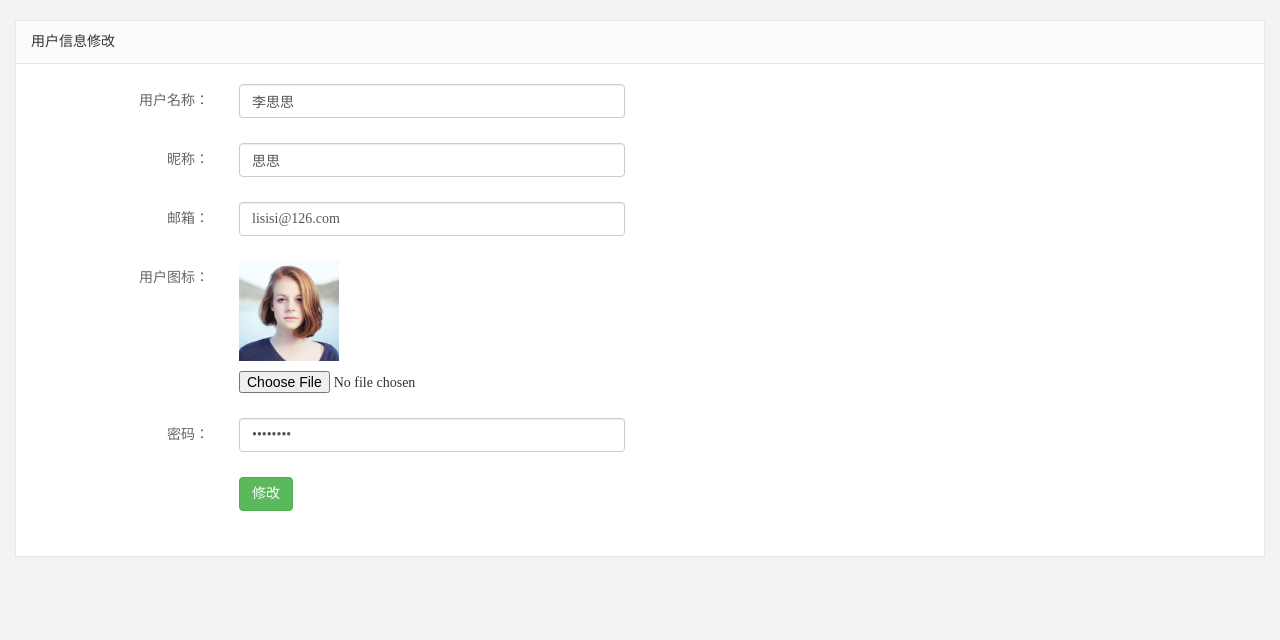
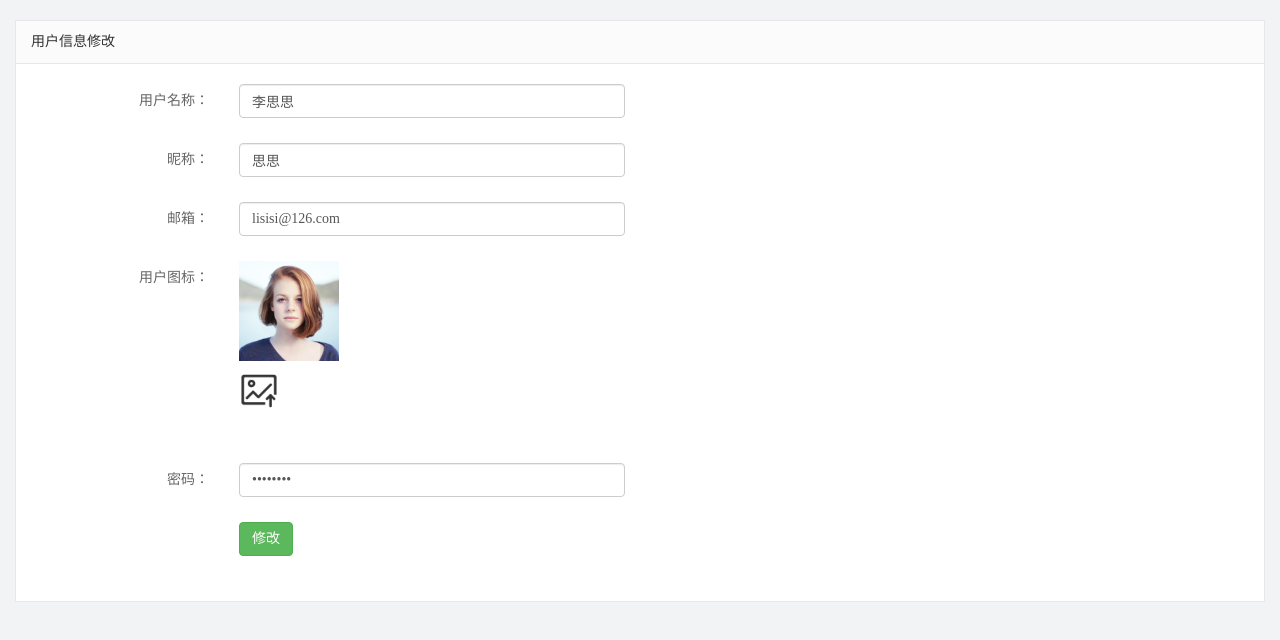
Before and after one commit to Qwm08/bigLianXi, a plain HTML site: page web_back/user.html in a window 1280 px wide. Drawn offline with Linux system fonts and the light colour scheme; no server answers.

Commit message:
案例练习八，优化图片上传按钮

```diff
--- a/web_back/user.html
+++ b/web_back/user.html
@@ -43,8 +43,12 @@
                 <div class="form-group">
                     <label for="inputPassword3" class="col-sm-2 control-label">用户图标：</label>
                     <div class="col-sm-10">
-                        <img src="images/2.jpg" alt="" class="user_pic">
-                        <input type="file" name="user_pic" id="exampleInputFile">
+                        <img src="images/2.jpg" alt="" class="user_pic"><br>
+                        <!-- label的for属性,放一个input的id，那点击这个label相当于点了这个input -->
+                        <label for="exampleInputFile">
+                            <img src="images/符号-图片上传.png" style="width:40px"alt="">
+                        </label>
+                        <input type="file" style="opacity: 0" name="user_pic" id="exampleInputFile">
                     </div>
                 </div>
 
```
Also changed, not shown: web_back/images/符号-图片上传.png (added).
